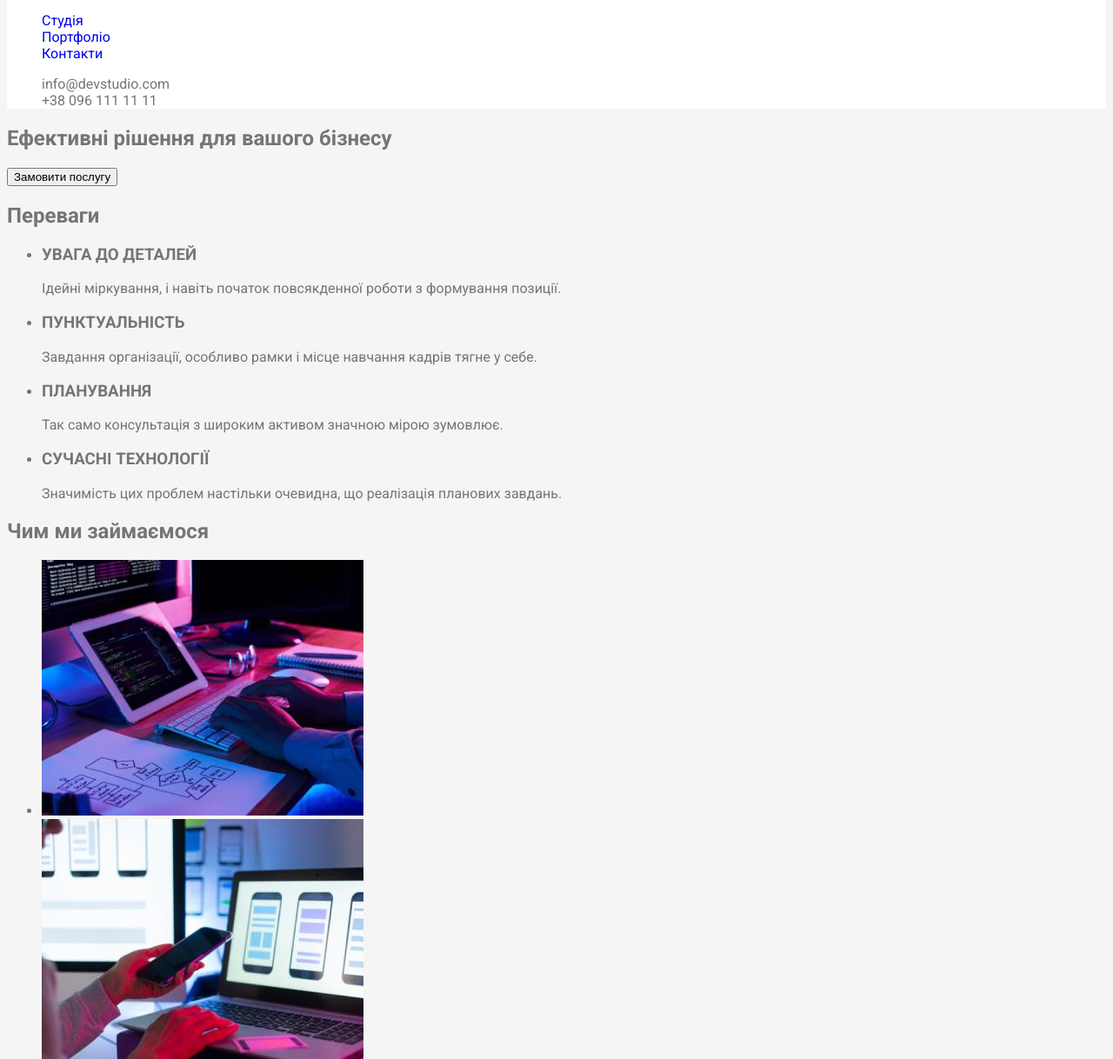
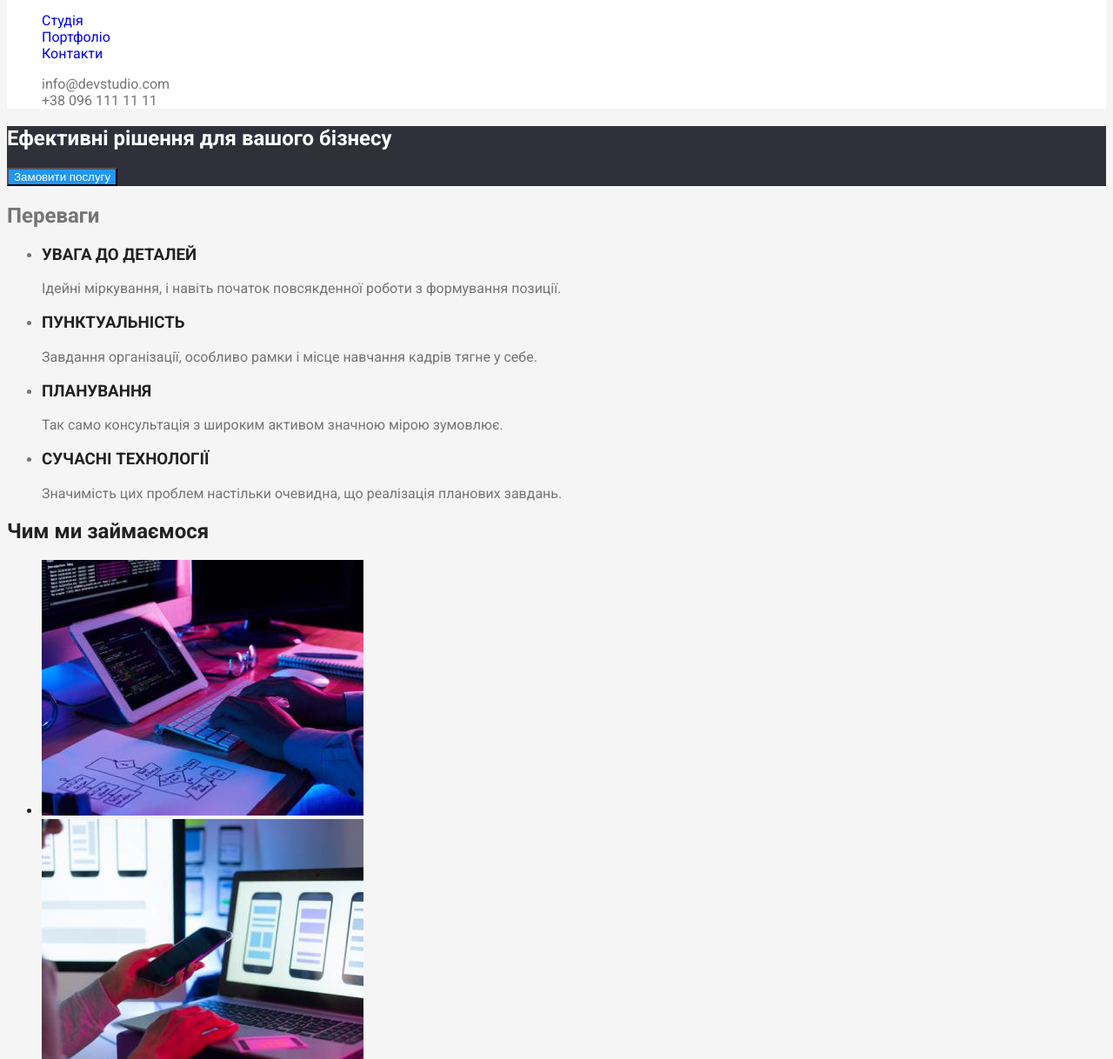
Before and after one commit to Anasurim/goit-markup-hw-02, a plain HTML site: page index.html in a window 1280 px wide. Shown: the part 41-1259 px from the top of the page at 87% size. Drawn offline with Linux system fonts and the light colour scheme.

Commit message:
added classes to main and css styling

```diff
--- a/css/styles.css
+++ b/css/styles.css
@@ -67,3 +67,27 @@ body {
 }
 
 /* main styles */
+/* hero styles */
+.hero {
+  background-color: var(--dark-background-color);
+}
+.hero-title {
+  color: #ffffff;
+}
+.hero-btn {
+  color: var(--nav-background-color);
+  background-color: var(--accent-color);
+}
+.hero-btn:active {
+  background-color: #188ce8;
+}
+
+/* Advatages styles */
+.advantages-list h3 {
+  color: var(--secondary-text-color);
+}
+/* occupation styles */
+.occupation {
+  color: var(--secondary-text-color);
+}
+/* team styles */
--- a/index.html
+++ b/index.html
@@ -44,14 +44,14 @@
     <!-- Main -->
     <main>
       <!-- Hero -->
-      <section>
-        <h1>Ефективні рішення для вашого бізнесу</h1>
-        <button type="button">Замовити послугу</button>
+      <section class="hero">
+        <h1 class="hero-title">Ефективні рішення для вашого бізнесу</h1>
+        <button type="button" class="hero-btn">Замовити послугу</button>
       </section>
       <!-- Advatages -->
-      <section>
+      <section class="advantages">
         <h2>Переваги</h2>
-        <ul>
+        <ul class="advantages-list">
           <li>
             <h3>УВАГА ДО ДЕТАЛЕЙ</h3>
             <p>
@@ -82,7 +82,7 @@
         </ul>
       </section>
       <!-- Buisness occupation -->
-      <section>
+      <section class="occupation">
         <h2>Чим ми займаємося</h2>
         <ul>
           <li>
```
